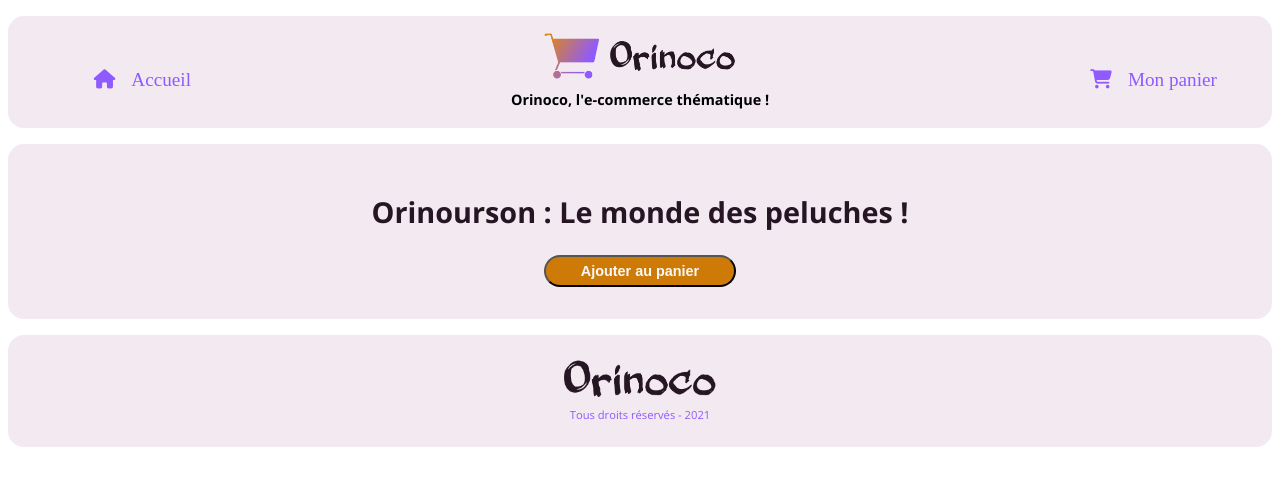
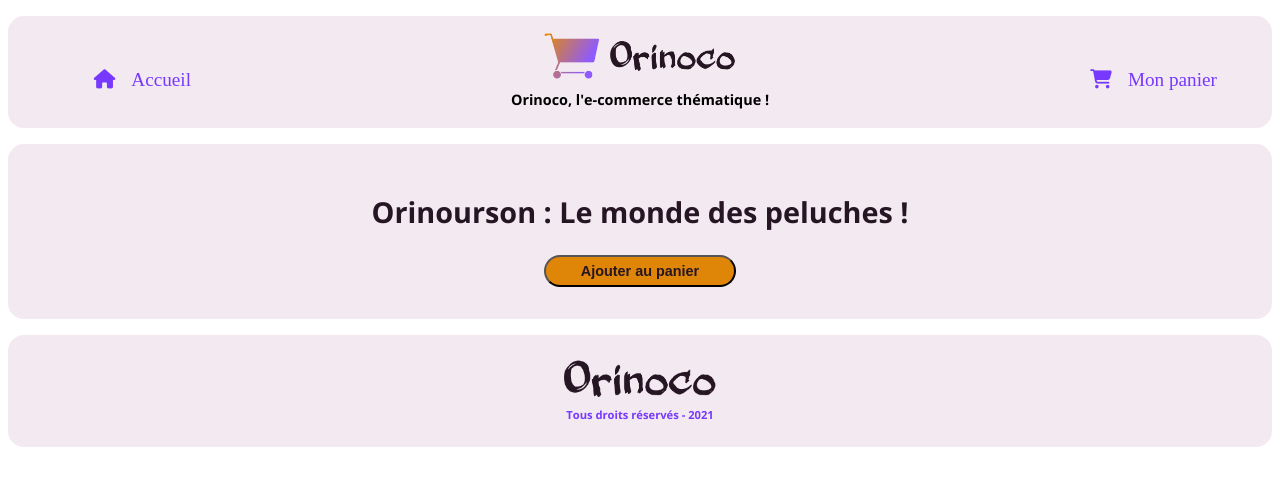
Before and after one commit to NicoJob13/NicolasJobard_5_06042021, a plain HTML site: page FrontEnd/product.html in a window 1280 px wide. Drawn offline with nearby package versions, Linux system fonts and the light colour scheme; no server answers; a web font is replaced by a local one.

Commit message:
Suite à test Wave : modification variables 'orange' et 'pink' + backgroundcolor et color s/ prix et bouton + font-weight footer.

```diff
--- a/FrontEnd/css/styles.css
+++ b/FrontEnd/css/styles.css
@@ -9,9 +9,9 @@
 /*=================================================================*/
 :root {
     --lightPurple: #f3e9f1;
-    --purple: #8f5bfe;
+    --purple: #7739fe;
     --darkPurple: #261624;
-    --orange: #ce7a06;
+    --orange: #df8507;
     --black: #333333;
     --white: #f9f9f9;
     --disabled: #8f8f8f;
@@ -107,6 +107,7 @@ a {
     padding: 1rem 0;
     color: var(--purple);
     font-size: .7rem;
+    font-weight: bold;
 }
 .footerLogo {
     height: 2.5rem;
@@ -116,7 +117,7 @@ a {
 .button {
     border-radius: var(--borderRadius);
     background-color: var(--orange);
-    color: var(--white);
+    color: var(--darkPurple);
     font-size: .9rem;
     font-weight: 600;
     display: flex;
@@ -163,7 +164,7 @@ a {
     padding: .3rem 1rem;
     border-radius: var(--borderRadius);
     background-color: var(--orange);
-    color: var(--white);
+    color: var(--darkPurple);
     font-size: .9rem;
     font-weight: 600;
     display: flex;
```
